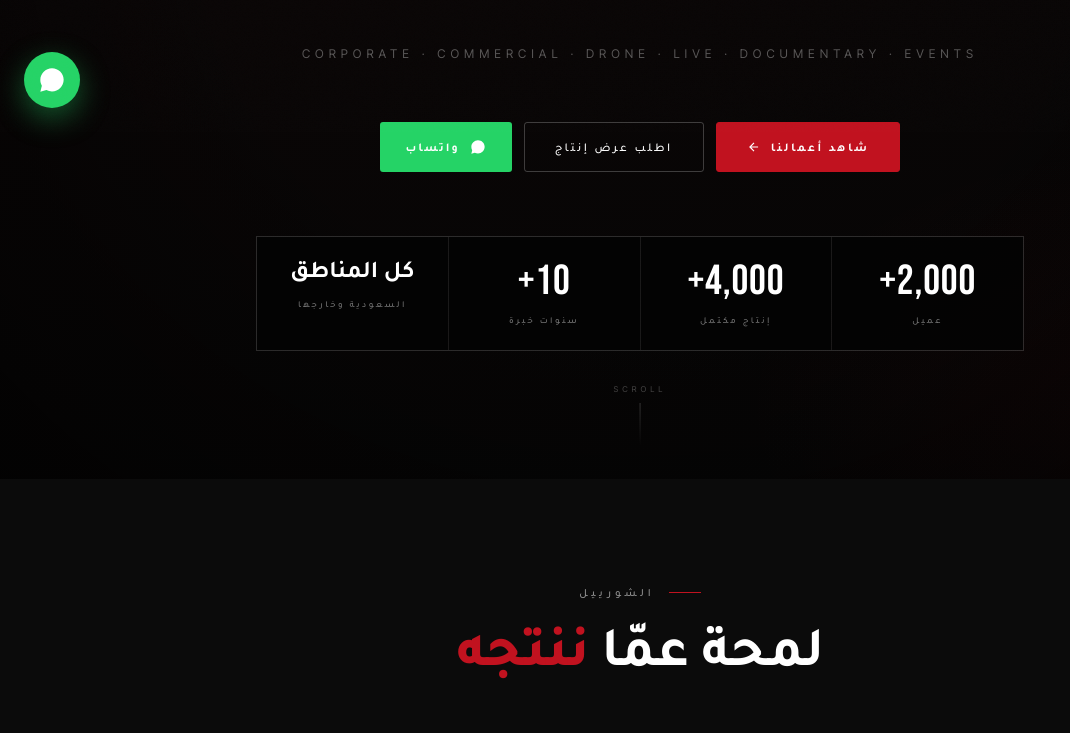
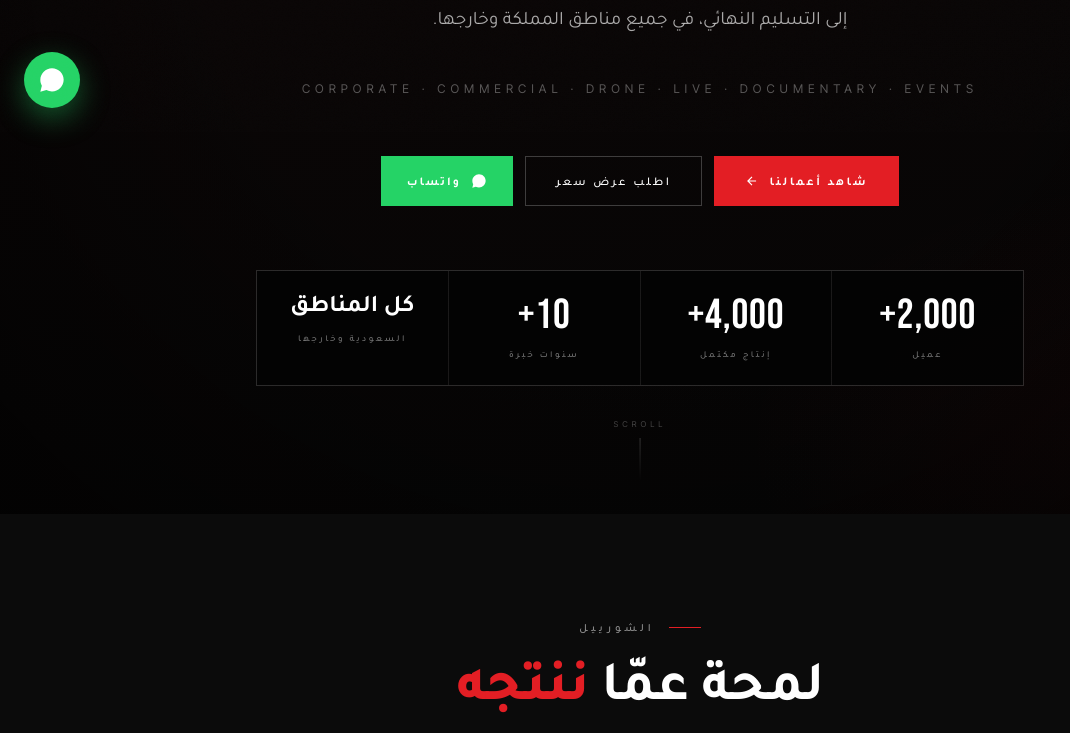
Before and after one commit to kianmedia/Kian-media, a Next.js app: page / in a window 1280 px wide. Shown: the part 668-1401 px from the top of the page, without its empty margins (0-1070 px from the left). Built offline with nearby package versions, Linux system fonts and the light colour scheme; grey boxes are pictures that could not be loaded.

Commit message:
Refine clients section (premium name cards), bigger hero brand+logo, CTA to quote

```diff
--- a/app/globals.css
+++ b/app/globals.css
@@ -9,12 +9,12 @@
    ═══════════════════════════════════════════════════════════════════════════ */
 
 :root {
-  --black: #0B0B0B;
+  --black: #050505;
   --ink: #0a0a0a;
   --soot: #111111;
   --carbon: #1a1a1a;
-  --red: #C1121F;
-  --red-deep: #8B0E18;
+  --red: #E31E24;
+  --red-deep: #A51419;
   --paper: #ffffff;
   --bone: #f5f1ea;
   --fog: rgba(255, 255, 255, 0.5);
@@ -53,7 +53,7 @@ body::before {
 ::-webkit-scrollbar { width: 6px; height: 6px; }
 ::-webkit-scrollbar-track { background: var(--black); }
 ::-webkit-scrollbar-thumb { background: rgba(255,255,255,0.15); border-radius: 0; }
-::-webkit-scrollbar-thumb:hover { background: rgba(193,18,31,0.5); }
+::-webkit-scrollbar-thumb:hover { background: rgba(227,30,36,0.5); }
 
 ::selection { background: var(--red); color: #fff; }
 
@@ -157,7 +157,7 @@ html[lang="ar"] p { letter-spacing: 0; line-height: 1.85; }
 }
 .btn-red:hover::before { transform: translateY(0); }
 .btn-red > * { position: relative; z-index: 1; }
-.btn-red:hover { box-shadow: 0 14px 36px rgba(193,18,31,0.28); }
+.btn-red:hover { box-shadow: 0 14px 36px rgba(227,30,36,0.28); }
 
 .btn-ghost {
   display: inline-flex; align-items: center; justify-content: center; gap: 10px;
@@ -189,8 +189,8 @@ html[lang="ar"] p { letter-spacing: 0; line-height: 1.85; }
   -webkit-backdrop-filter: blur(12px);
 }
 .glass-red {
-  background: linear-gradient(135deg, rgba(193,18,31,0.06) 0%, rgba(193,18,31,0.015) 100%);
-  border: 1px solid rgba(193,18,31,0.18);
+  background: linear-gradient(135deg, rgba(227,30,36,0.06) 0%, rgba(227,30,36,0.015) 100%);
+  border: 1px solid rgba(227,30,36,0.18);
 }
 
 /* ─── YouTube embed aspect ratio ───────────────────────────────────────── */
@@ -200,8 +200,8 @@ html[lang="ar"] p { letter-spacing: 0; line-height: 1.85; }
 /* ─── Marquee animations — faster, denser ──────────────────────────────── */
 @keyframes scroll-x { from { transform: translateX(0); } to { transform: translateX(-50%); } }
 @keyframes scroll-x-r { from { transform: translateX(-50%); } to { transform: translateX(0); } }
-.anim-mq { animation: scroll-x 32s linear infinite; display: flex; width: max-content; }
-.anim-mq-r { animation: scroll-x-r 32s linear infinite; display: flex; width: max-content; }
+.anim-mq { animation: scroll-x 22s linear infinite; display: flex; width: max-content; will-change: transform; }
+.anim-mq-r { animation: scroll-x-r 22s linear infinite; display: flex; width: max-content; will-change: transform; }
 
 @keyframes scroll-y { from { transform: translateY(0); } to { transform: translateY(-50%); } }
 @keyframes scroll-y-r { from { transform: translateY(-50%); } to { transform: translateY(0); } }
@@ -216,7 +216,7 @@ html[lang="ar"] p { letter-spacing: 0; line-height: 1.85; }
 }
 .cursor-ring {
   width: 32px; height: 32px;
-  border: 1px solid rgba(193,18,31,0.4); border-radius: 50%;
+  border: 1px solid rgba(227,30,36,0.4); border-radius: 50%;
   transform: translate(-50%, -50%);
   transition: transform 0.25s cubic-bezier(0.16, 1, 0.3, 1), border-color 0.2s;
 }
@@ -291,117 +291,61 @@ img.logo-img { width: 100%; height: 100%; object-fit: contain; display: block; }
   display: inline-block;
 }
 
-/* ─── Premium service card — glassmorphism with cinematic restraint ────── */
-.svc-card {
+/* ─── Premium client name cards — dark glass, red-edge hover glow ───────── */
+.client-name-card {
   position: relative;
-  padding: 32px 28px;
-  background: linear-gradient(180deg, rgba(255,255,255,0.025) 0%, rgba(255,255,255,0.005) 100%);
-  backdrop-filter: blur(14px);
-  -webkit-backdrop-filter: blur(14px);
-  border: 1px solid rgba(255,255,255,0.06);
-  border-radius: 4px;
-  transition: transform 0.5s cubic-bezier(0.16, 1, 0.3, 1),
-              border-color 0.5s cubic-bezier(0.16, 1, 0.3, 1),
-              box-shadow 0.5s cubic-bezier(0.16, 1, 0.3, 1),
-              background 0.5s cubic-bezier(0.16, 1, 0.3, 1);
+  display: flex;
+  align-items: center;
+  justify-content: center;
+  text-align: center;
+  min-height: 104px;
+  padding: 22px 18px;
+  background: linear-gradient(180deg, rgba(255,255,255,0.022) 0%, rgba(255,255,255,0.006) 100%);
+  border: 1px solid rgba(255,255,255,0.07);
+  border-radius: 3px;
   overflow: hidden;
+  transition: transform 0.5s cubic-bezier(0.16,1,0.3,1),
+              border-color 0.5s cubic-bezier(0.16,1,0.3,1),
+              background 0.5s cubic-bezier(0.16,1,0.3,1),
+              box-shadow 0.5s cubic-bezier(0.16,1,0.3,1);
 }
-.svc-card::before {
+.client-name-card::before {
   content: "";
   position: absolute;
   inset: 0;
-  border-radius: 4px;
-  background: radial-gradient(ellipse at top, rgba(193,18,31,0.08), transparent 70%);
+  background: radial-gradient(ellipse at center, rgba(227,30,36,0.10), transparent 70%);
   opacity: 0;
-  transition: opacity 0.5s cubic-bezier(0.16, 1, 0.3, 1);
+  transition: opacity 0.5s cubic-bezier(0.16,1,0.3,1);
   pointer-events: none;
 }
-.svc-card:hover {
-  transform: translateY(-4px);
-  border-color: rgba(193,18,31,0.4);
-  background: linear-gradient(180deg, rgba(255,255,255,0.04) 0%, rgba(255,255,255,0.01) 100%);
-  box-shadow: 0 18px 60px -20px rgba(193,18,31,0.25),
-              0 0 0 1px rgba(193,18,31,0.1);
+.client-name-card::after {
+  content: "";
+  position: absolute;
+  left: 0; top: 0; bottom: 0;
+  width: 0;
+  background: var(--red);
+  transition: width 0.4s cubic-bezier(0.16,1,0.3,1);
 }
-.svc-card:hover::before { opacity: 1; }
-.svc-card:hover .svc-icon {
-  color: var(--red);
-  transform: translateY(-2px);
+.client-name-card:hover {
+  transform: translateY(-3px);
+  border-color: rgba(227,30,36,0.4);
+  background: linear-gradient(180deg, rgba(227,30,36,0.05) 0%, rgba(255,255,255,0.006) 100%);
+  box-shadow: 0 16px 50px -22px rgba(227,30,36,0.4);
 }
-.svc-card.is-signature {
-  border-color: rgba(193,18,31,0.28);
-  background: linear-gradient(180deg, rgba(193,18,31,0.04) 0%, rgba(255,255,255,0.005) 100%);
+.client-name-card:hover::before { opacity: 1; }
+.client-name-card:hover::after { width: 2px; }
+
+.client-name-text {
+  position: relative;
+  z-index: 1;
+  color: rgba(255,255,255,0.62);
+  font-size: 14px;
+  font-weight: 600;
+  line-height: 1.45;
+  letter-spacing: 0.2px;
+  font-family: var(--arabic-display), var(--sans);
+  transition: color 0.45s ease;
 }
-.svc-card.is-signature::before {
-  background: radial-gradient(ellipse at top, rgba(193,18,31,0.15), transparent 70%);
-  opacity: 0.7;
+.client-name-card:hover .client-name-text {
+  color: #fff;
 }
-.svc-icon {
-  display: inline-flex;
-  width: 44px; height: 44px;
-  align-items: center; justify-content: center;
-  color: rgba(255,255,255,0.85);
-  background: rgba(255,255,255,0.04);
-  border: 1px solid rgba(255,255,255,0.08);
-  border-radius: 4px;
-  transition: color 0.4s, transform 0.4s cubic-bezier(0.16, 1, 0.3, 1), border-color 0.4s;
-  margin-bottom: 22px;
-}
-.svc-card:hover .svc-icon { border-color: rgba(193,18,31,0.4); }
-
-/* ─── Stat cell premium variant ─────────────────────────────────────────── */
-.stat-cell {
-  background: linear-gradient(180deg, rgba(255,255,255,0.025) 0%, rgba(255,255,255,0.005) 100%);
-  backdrop-filter: blur(10px);
-  -webkit-backdrop-filter: blur(10px);
-  border: 1px solid rgba(255,255,255,0.06);
-  border-radius: 4px;
-  padding: 28px 18px;
-  text-align: center;
-  transition: border-color 0.5s, background 0.5s, transform 0.5s cubic-bezier(0.16, 1, 0.3, 1);
-}
-.stat-cell:hover {
-  border-color: rgba(193,18,31,0.35);
-  background: linear-gradient(180deg, rgba(193,18,31,0.04) 0%, rgba(255,255,255,0.005) 100%);
-  transform: translateY(-2px);
-}
-
-/* ─── Client name cell — glass variant ─────────────────────────────────── */
-.client-cell {
-  background: linear-gradient(180deg, rgba(255,255,255,0.02) 0%, rgba(255,255,255,0.005) 100%);
-  border: 1px solid rgba(255,255,255,0.05);
-  border-radius: 4px;
-  min-height: 110px;
-  padding: 18px;
-  display: flex; align-items: center; justify-content: center;
-  text-align: center;
-  transition: border-color 0.4s, background 0.4s, transform 0.4s;
-}
-.client-cell:hover {
-  border-color: rgba(193,18,31,0.3);
-  background: linear-gradient(180deg, rgba(193,18,31,0.04) 0%, rgba(255,255,255,0.005) 100%);
-  transform: translateY(-1px);
-}
-
-/* ─── Contact info row premium ─────────────────────────────────────────── */
-.contact-pill {
-  background: linear-gradient(180deg, rgba(255,255,255,0.025) 0%, rgba(255,255,255,0.005) 100%);
-  border: 1px solid rgba(255,255,255,0.06);
-  border-radius: 4px;
-  padding: 18px 20px;
-  transition: border-color 0.4s, background 0.4s;
-}
-.contact-pill:hover {
-  border-color: rgba(193,18,31,0.3);
-}
-
-/* ─── Slight border-radius on existing buttons for consistency ────────── */
-.btn-red, .btn-ghost, .btn-wa { border-radius: 3px; }
-
-/* ─── Cinematic section gradient overlay helper ────────────────────────── */
-.sec-gradient {
-  position: absolute; inset: 0; pointer-events: none;
-  background:
-    radial-gradient(ellipse 60% 50% at 20% 0%, rgba(193,18,31,0.06), transparent 60%),
-    radial-gradient(ellipse 50% 40% at 80% 100%, rgba(193,18,31,0.04), transparent 60%);
-}
--- a/components/Hero.tsx
+++ b/components/Hero.tsx
@@ -16,7 +16,7 @@ export default function Hero() {
   const [reel, setReel] = useState(false);
   const wa = "https://wa.me/966503422999?text=" + encodeURIComponent(
     isAr
-      ? "السلام عليكم، أود طلب عرض إنتاج إعلامي من كيان ميديا"
+      ? "السلام عليكم، أود طلب عرض سعر لخدمات الإنتاج من كيان ميديا"
       : "Hello, I would like to request a production proposal from Kian Media."
   );
   const go = (h: string) => document.querySelector(h)?.scrollIntoView({ behavior: "smooth" });
@@ -45,28 +45,28 @@ export default function Hero() {
       <div className="relative z-10 text-center px-6 max-w-5xl mx-auto py-32" data-reveal>
         {/* Eyebrow tag */}
         <motion.div variants={f(0.05)} initial="hidden" animate="show" className="flex items-center justify-center gap-5 mb-10">
-          <span style={{ width: "56px", height: "1px", background: "linear-gradient(to right, transparent, rgba(255,255,255,0.55))" }} />
+          <span style={{ width: "64px", height: "1px", background: "linear-gradient(to right, transparent, rgba(255,255,255,0.6))" }} />
           <span
             className="f-sans"
             style={{
-              fontSize: "clamp(14px, 1.4vw, 16px)",
-              letterSpacing: isAr ? "2px" : "4.5px",
+              fontSize: "clamp(15px, 1.7vw, 19px)",
+              letterSpacing: isAr ? "2.5px" : "5px",
               color: "#fff",
               textTransform: isAr ? "none" : "uppercase",
               fontWeight: 700,
               fontFamily: isAr ? "var(--arabic-display)" : "var(--sans)",
-              textShadow: "0 1px 12px rgba(0,0,0,0.6)",
+              textShadow: "0 1px 14px rgba(0,0,0,0.65)",
               whiteSpace: "nowrap",
             }}
           >
             {t({ ar: "كيان ميديا · المملكة العربية السعودية", en: "Kian Media · Saudi Arabia" })}
           </span>
-          <span style={{ width: "56px", height: "1px", background: "linear-gradient(to left, transparent, rgba(255,255,255,0.55))" }} />
+          <span style={{ width: "64px", height: "1px", background: "linear-gradient(to left, transparent, rgba(255,255,255,0.6))" }} />
         </motion.div>
 
         {/* Logo — refined glow (less intense) */}
         <motion.div variants={f(0.15)} initial="hidden" animate="show" className="flex justify-center mb-12">
-          <div style={{ width: "clamp(120px,14vw,170px)", height: "clamp(120px,14vw,170px)", filter: "drop-shadow(0 0 35px rgba(227,30,36,0.32))" }}>
+          <div style={{ width: "clamp(140px,16vw,200px)", height: "clamp(140px,16vw,200px)", filter: "drop-shadow(0 0 38px rgba(227,30,36,0.34))" }}>
             <img src="/logo.png" alt="Kian Media" className="logo-img" />
           </div>
         </motion.div>
@@ -136,7 +136,7 @@ export default function Hero() {
             <svg width="14" height="14" viewBox="0 0 24 24" fill="none" stroke="currentColor" strokeWidth="2" style={{ transform: isAr ? "scaleX(-1)" : "none" }}><path d="M5 12h14M12 5l7 7-7 7" /></svg>
           </button>
           <button onClick={() => go("#contact")} className="btn-ghost">
-            <span>{t({ ar: "اطلب عرض إنتاج", en: "Request a Proposal" })}</span>
+            <span>{t({ ar: "اطلب عرض سعر", en: "Request a Quote" })}</span>
           </button>
           <a href={wa} target="_blank" rel="noopener noreferrer" className="btn-wa">
             <svg width="16" height="16" viewBox="0 0 24 24" fill="currentColor"><path d="M17.5 14.4c-.3-.1-1.7-.8-2-1-.3-.1-.5-.1-.7.1-.2.3-.7.9-.9 1.1-.2.2-.3.2-.6.1-1.6-.8-2.7-1.4-3.8-3.2-.3-.5.3-.5.8-1.5.1-.2 0-.4 0-.5 0-.1-.7-1.7-.9-2.3-.2-.6-.5-.5-.7-.5h-.6c-.2 0-.5.1-.8.4-.3.3-1 1-1 2.5s1.1 2.9 1.2 3.1c.2.2 2.1 3.2 5.1 4.5 1.9.8 2.6.9 3.5.7.6-.1 1.7-.7 1.9-1.4.2-.7.2-1.3.2-1.4-.1-.1-.3-.2-.6-.3zM12 2C6.5 2 2 6.5 2 12c0 1.7.5 3.4 1.3 4.9L2 22l5.2-1.4c1.5.8 3.1 1.2 4.8 1.2 5.5 0 10-4.5 10-10S17.5 2 12 2z" /></svg>
```
Also changed, not shown: components/Clients.tsx (+28 -68 lines).
